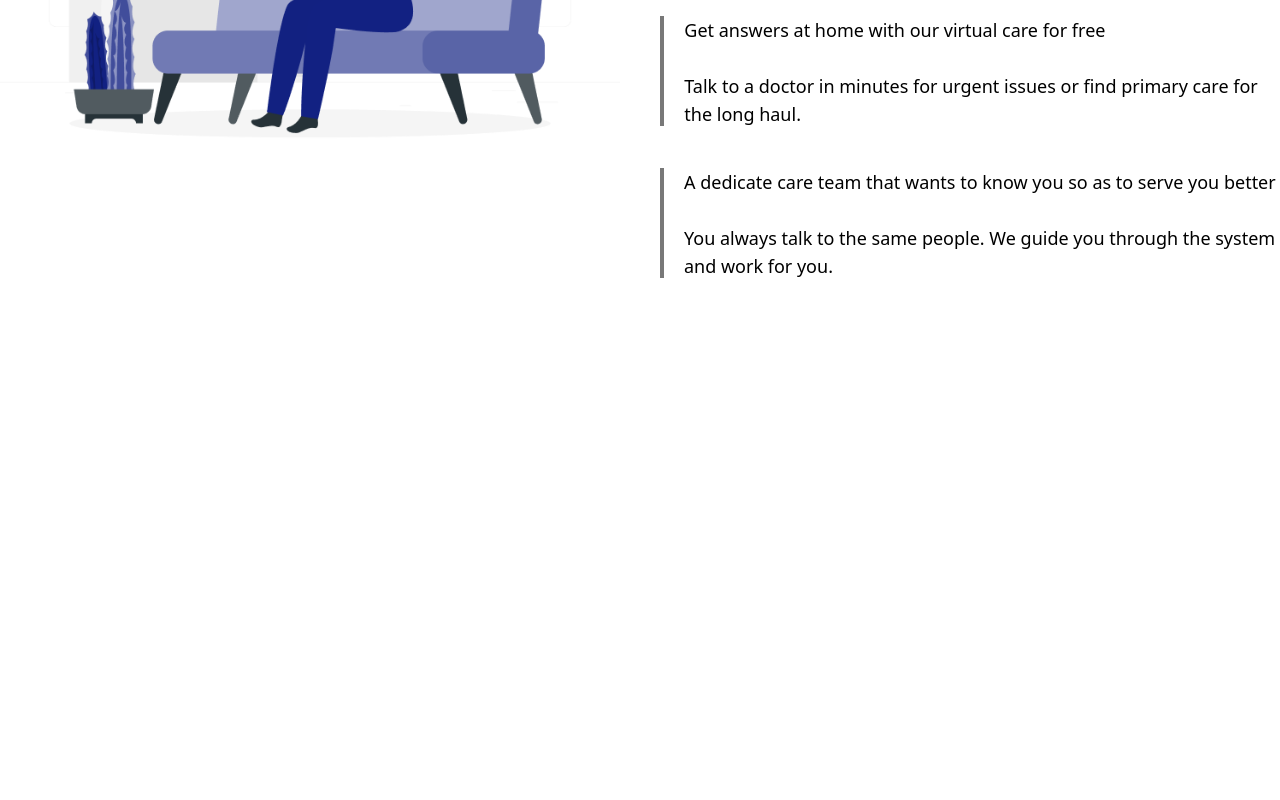
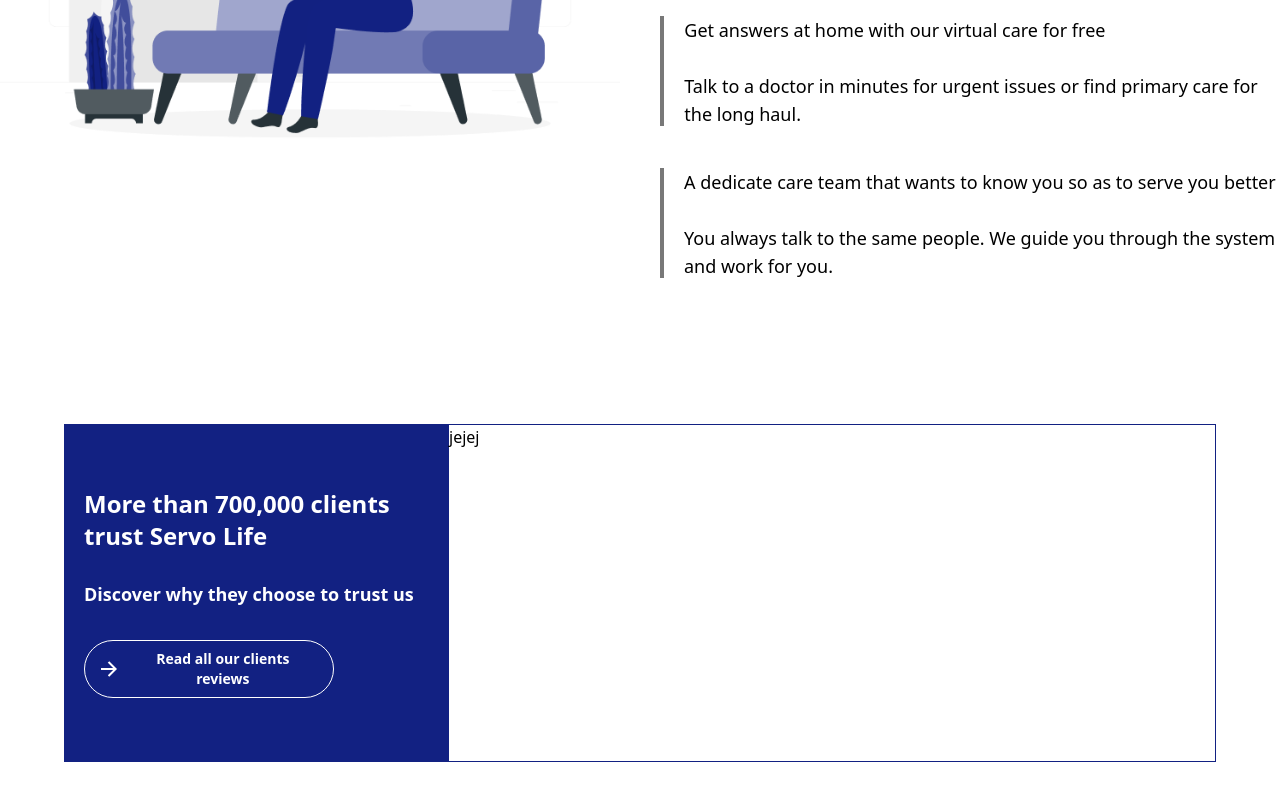
Before and after one commit to Ginohmk/Servo-Life, a website built with Vite: page src/index.html in a window 1280 px wide. Shown: the part 2130-2930 px from the top of the page. Before the commit the page ends 2554 px from the top, so only its background shows below. Built offline with nearby package versions, Linux system fonts and the light colour scheme; files whose address does not match are found by name; a web font is replaced by a local one.

Commit message:
feat: Add grid on client view

```diff
--- a/src/index.html
+++ b/src/index.html
@@ -46,7 +46,7 @@
       class="bg-[url('/src/asset/images/banner.png')] h-98vh bg-cover bg-center"
     ></section>
 
-    <main class="flex flex-col gap-36">
+    <main class="flex flex-col gap-36 pb-40">
       <!-- Call to action -->
       <section class="flex flex-col gap-8 mt-20 w-3/5 m-auto">
         <h3 class="text-primary_color font-bold text-5xl text-center">
@@ -191,7 +191,36 @@
       </section>
 
       <!-- Clients -->
-      <section></section>
+      <section class="w-90% m-auto grid grid-cols-grid_right_larger">
+        <!-- Blue card -->
+        <div class="bg-primary_color py-16 px-5 flex flex-col gap-8">
+          <div class="flex flex-col gap-7">
+            <h3 class="text-white font-bold text-2xl">
+              More than 700,000 clients trust Servo Life
+            </h3>
+            <p class="text-white font-bold text-lg">
+              Discover why they choose to trust us
+            </p>
+          </div>
+          <button
+            class="w-250 rounded-full cursor-pointer py-2 px-4 flex items-center justify-center gap-3 border border-white"
+          >
+            <span>
+              <img
+                src="/src/asset//images/arrow.png"
+                alt="Arrow piture"
+                class="w-16 h-15.56"
+              />
+            </span>
+            <span class="text-white text-sm font-bold">
+              Read all our clients reviews
+            </span>
+          </button>
+        </div>
+
+        <!-- Client -->
+        <div class="border border-primary_color">jejej</div>
+      </section>
     </main>
   </body>
 </html>
--- a/tailwind.config.js
+++ b/tailwind.config.js
@@ -6,6 +6,7 @@ module.exports = {
     colors: {
       primary_color: '#122182',
       my_gray: '#787878',
+      white: '#ffffff',
     },
     fontFamily: {
       Playfair: ['"Playfair Display"', 'serif'],
@@ -13,13 +14,17 @@ module.exports = {
     width: {
       '90%': '90%',
       5: '5px',
+      250: '250px',
+      16: '16px',
     },
     height: {
       '98vh': '98vh',
       110: '110px',
+      15.56: '15.56px',
     },
     gridTemplateColumns: {
       grid_sizer: 'repeat(auto-fit, minmax(240px, 1fr))',
+      grid_right_larger: '1fr 2fr',
     },
     textColor: {
       white: '#ffffff',
```
Also changed, not shown: dist/output.css, src/asset/images/arrow.png (added).
